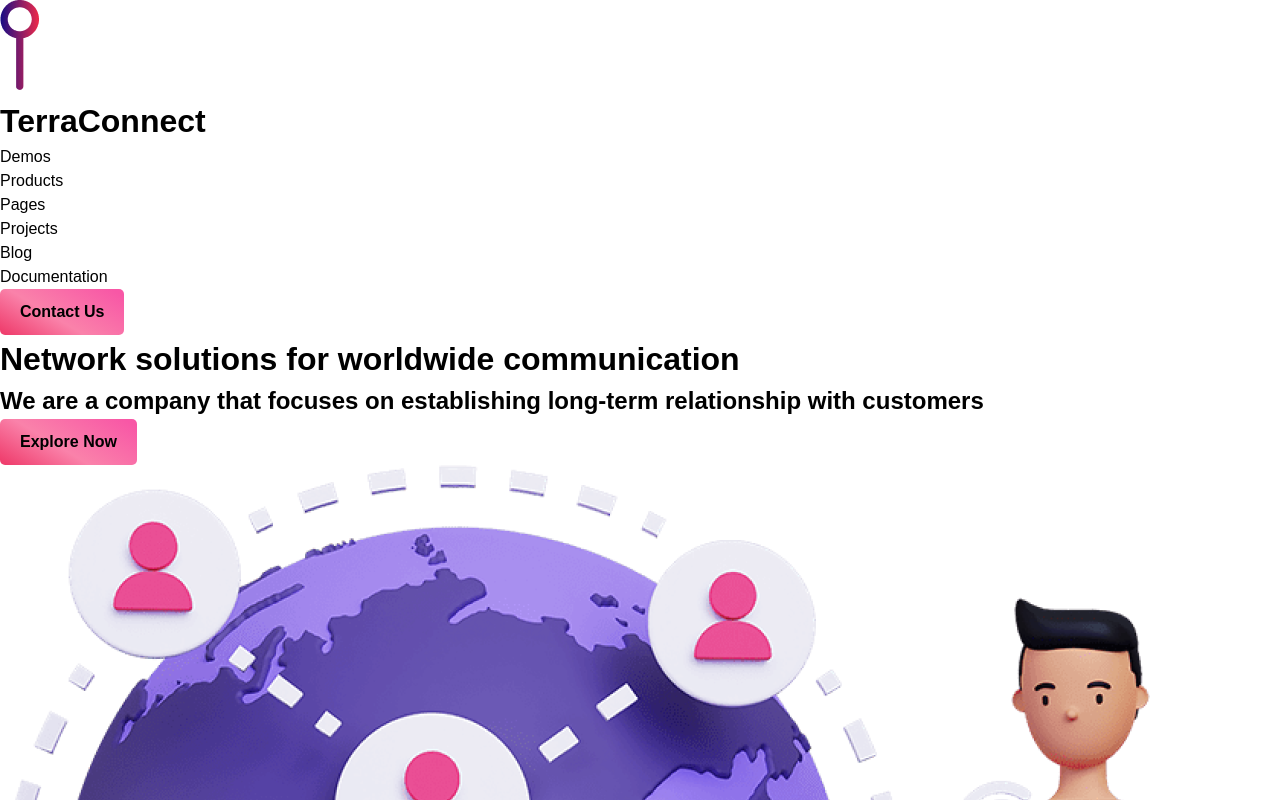
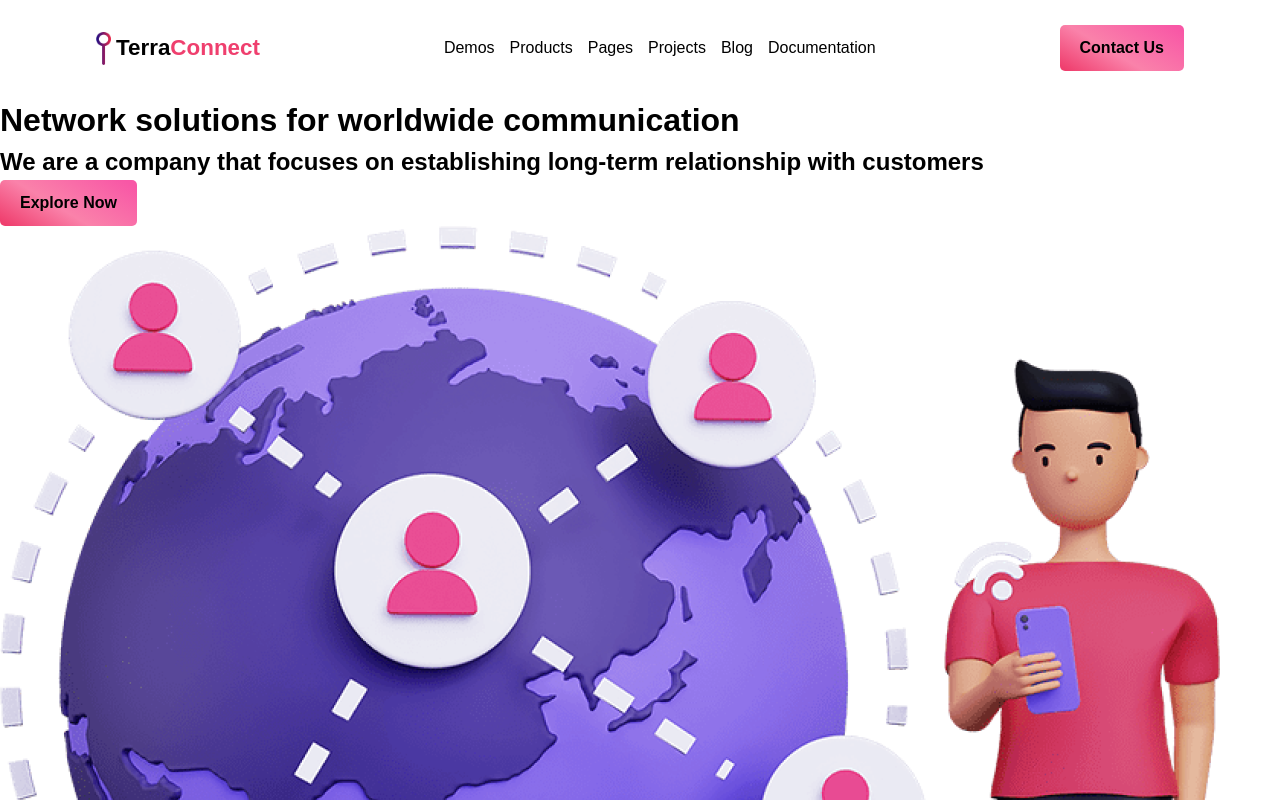
Before and after one commit to Hizmy-M/React-Projects, a React (Vite) app in the folder 05.terraConnect-web/: page / in a window 1280 px wide. Shown: the top 800 px of the page. Built offline with nearby package versions, Linux system fonts and the light colour scheme; a web font is replaced by a local one.

Commit message:
feat: header section style done

```diff
--- a/05.terraConnect-web/src/Header.jsx
+++ b/05.terraConnect-web/src/Header.jsx
@@ -1,9 +1,9 @@
 export default function Header() {
     return (
-        <header>
-            <div className="header__navigation">
+        <header className="header">
+            <div className="header__navigation width">
                 <div className="header__logo">
-                    <img src="/src/assets/company-logo.png" alt="terraconnect-logo" />
+                    <img  className="logo-image" src="/src/assets/company-logo.png" alt="terraconnect-logo" />
                     <h1>Terra<span className="logo-color">Connect</span></h1>
                 </div>
                 <nav className="header__nav">
@@ -15,10 +15,10 @@ export default function Header() {
                         <li>Blog</li>
                         <li>Documentation</li>
                     </ul>
-                    <div className="header__cta">
+                </nav>
+                <div className="header__cta">
                         <button className="primary-button" >Contact Us</button>
-                    </div>
-                </nav>
+                </div>
             </div>
         </header>
     )
--- a/05.terraConnect-web/src/index.css
+++ b/05.terraConnect-web/src/index.css
@@ -15,7 +15,7 @@
 
 
   /* -- font styles -- */
-    --fs-nav: 0.875rem;
+    --fs-nav: 1.1rem;
     --fs-hero-title: 2.25rem;
     --fs-hero-subtitle: 1.125rem;
     --fs-h1: 1.75rem;
@@ -26,6 +26,7 @@
     --fs-button: 0.9375rem;
     --fs-label: 0.75rem;
     --fs-footer: 0.75rem;
+    --fs-logo: 1.2rem
 }
 
 * {
@@ -66,12 +67,51 @@ body {
 
 .seconday-button {
   background: #F857A6;
-background: linear-gradient(39deg, rgba(248, 87, 166, 1) 14%, rgba(71, 15, 34, 1) 100%, rgba(248, 87, 166, 1) 100%);
+  background: linear-gradient(39deg, rgba(248, 87, 166, 1) 14%, rgba(71, 15, 34, 1) 100%, rgba(248, 87, 166, 1) 100%);
+}
+
+.logo-image {
+  width: 15px;
+  height: 33px;
+}
+
+.logo-color {
+  color: var(--primary-color-two);
 }
 
 
 
+/* ------------------------------------------------------------------------------------------------------------- */
 
+/* header section */
+
+.header__navigation {
+  padding-top: 25px;
+  padding-bottom: 25px;
+}
+
+.header__logo {
+  display: flex;
+  align-items: center;
+  gap: 5px;
+  justify-content: center;
+}
+
+.header__logo h1 {
+  font-size: var(--fs-logo);
+}
+
+.header__nav {
+  display: none;
+}
+
+.header__cta {
+  display: none;
+}
+
+
+
+/* ------------------------------------------------------------------------------------------------------------- */
 
 
 
@@ -113,6 +153,33 @@ background: linear-gradient(39deg, rgba(248, 87, 166, 1) 14%, rgba(71, 15, 34, 1
   --fs-button: 1rem;
   --fs-label: 0.875rem;
   --fs-footer: 0.875rem;
+  --fs-logo: 1.4rem
+
 }
 
+/* ----------------------------------------------------------------------------------------------- */
+/* header section */
+.header__navigation {
+  display: flex;
+  justify-content: space-between;
 }
+
+.header__nav {
+  display: flex;
+}
+
+.header__nav ul {
+  display: flex;
+  align-items: center;
+  gap: 15px;
+  font-size: var(--fs-nav);
+}
+
+.header__cta  {
+  display: block;
+}
+
+/* ----------------------------------------------------------------------------------------------- */
+
+
+}
```
